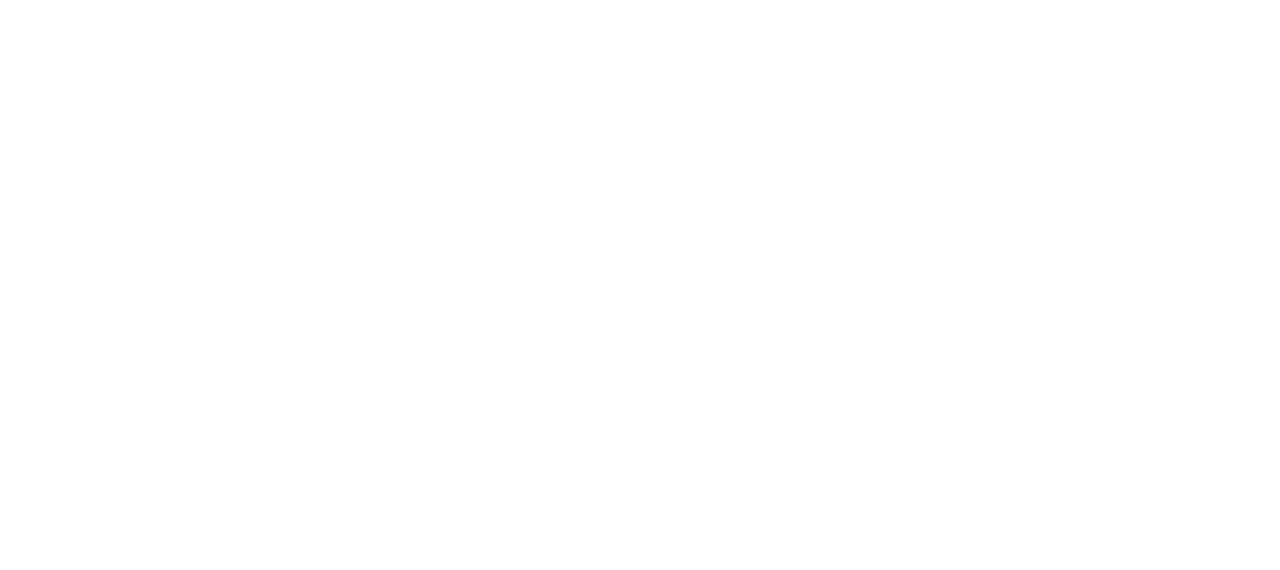
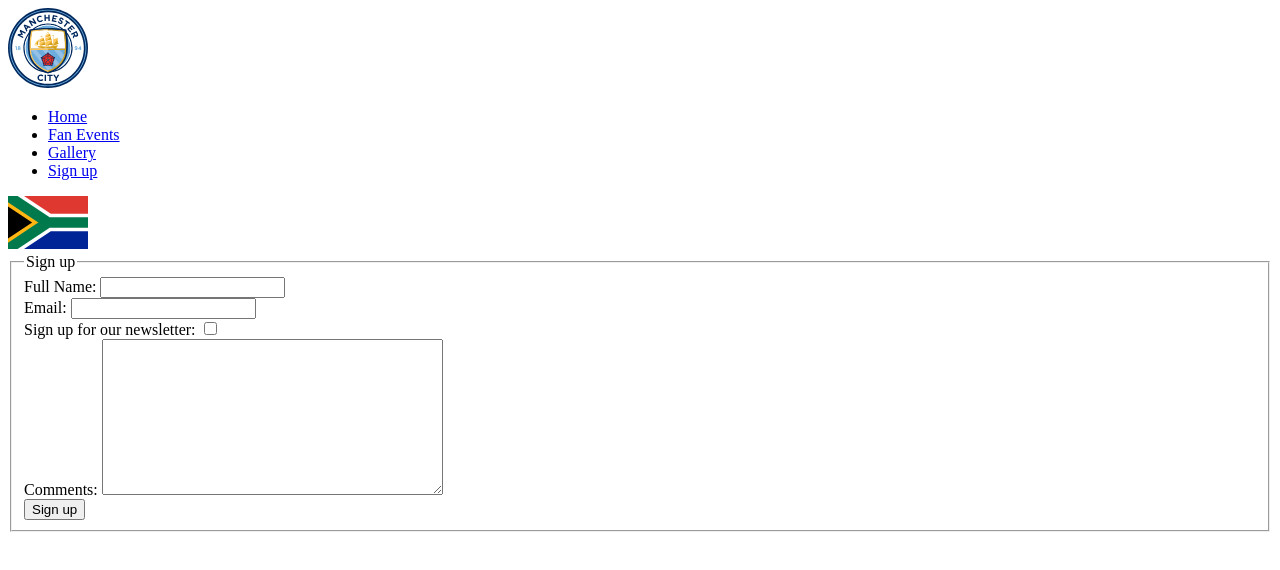
Before and after one commit to wilsonsiaw/mancity_fan_webpage, a plain HTML site: page signup.html in a window 1280 px wide. Drawn offline with Linux system fonts and the light colour scheme.

Commit message:
Add the content for the signup page

```diff
--- a/signup.html
+++ b/signup.html
@@ -6,6 +6,52 @@
     <title>Fan Sign up</title>
 </head>
 <body>
+    <nav>
+        <div>
+            <a href="index.html"><img src="./public/assets/crest.svg" alt="Official Man City crest or logo" width="80px"></a>
+        </div>
+        <div>
+            <ul>
+                <li><a href="index.html">Home</a></li>
+                <li><a href="/events.html">Fan Events</a></li>
+                <li><a href="/gallery.html">Gallery</a></li>
+                <li><a href="/signup.html">Sign up</a></li>
+            </ul>
+        </div>
+        <div>
+            <img src="./public/assets/flag.svg" alt="Flag of South Africa" width="80px">
+        </div>
+    </nav>
+    <main>
+        <form action="#" method="post">
+            <fieldset>
+                <legend>Sign up</legend>
 
+                <div>
+                    <label for="fullName">Full Name:</label>
+                    <input type="text" id="fullName" name="fullName">
+                </div>
+
+                <div>
+                    <label for="email">Email:</label>
+                    <input type="email" id="email" name="email">
+                </div>
+
+                <div>
+                    <label for="newsletter">Sign up for our newsletter:</label>
+                    <input type="checkbox" id="newsletter" name="newsletter">
+                </div>
+
+                <div>
+                    <label for="comments">Comments:</label>
+                    <textarea name="comments" id="comments" cols="40" rows="10"></textarea>
+                </div>
+
+                <div>
+                    <button type="submit">Sign up</button>
+                </div>
+            </fieldset>
+        </form>
+    </main>
 </body>
 </html>
```
